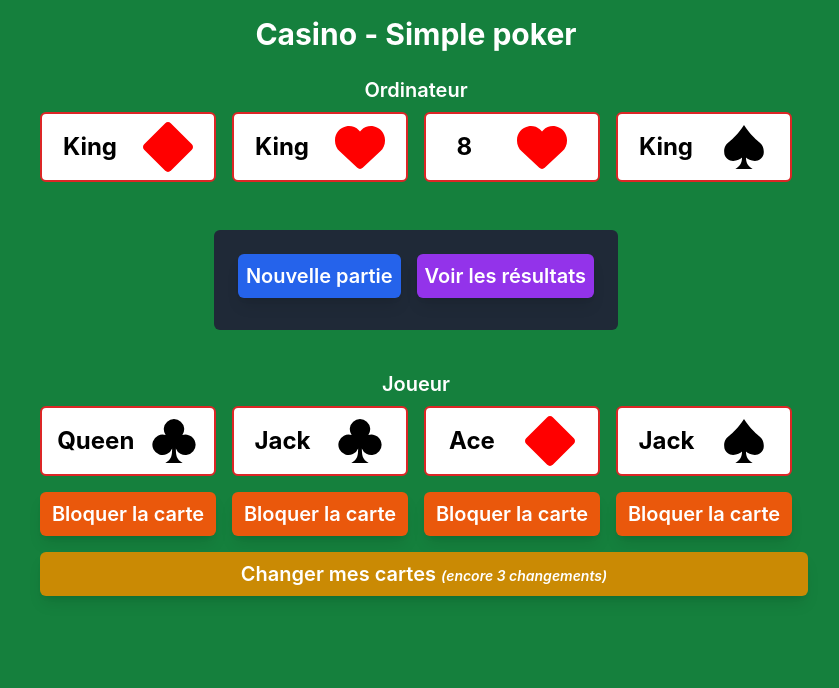
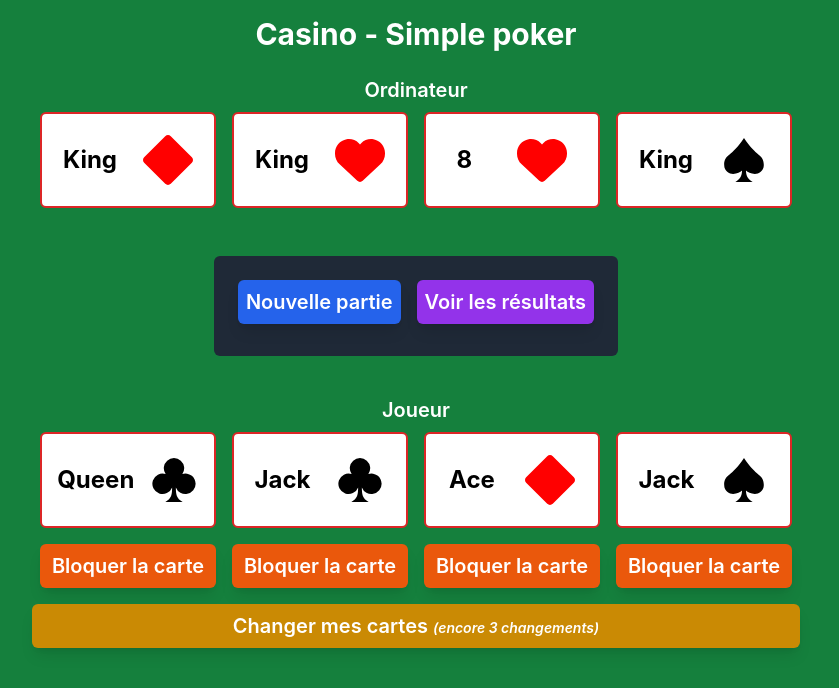
Before and after one commit to leashmt/casino, a React (Create React App) app: page / in a window 1280 px wide. Shown: the top 688 px of the page, without its empty margins (224-1063 px from the left). Built offline with nearby package versions, Linux system fonts and the light colour scheme.

Commit message:
Cards animation

```diff
--- a/src/components/HandPlayer.tsx
+++ b/src/components/HandPlayer.tsx
@@ -18,7 +18,7 @@ const HandPlayer: FC<HandPlayerProps> = ({ cards }) => {
     return (
         <div className="flex">
             {cards.map((card, index) => (
-                <ShowCard card={card} index={index} />
+                <ShowCard card={card} index={index} key={index} />
             ))}
         </div>
     )
--- a/src/components/ShowCard.tsx
+++ b/src/components/ShowCard.tsx
@@ -1,4 +1,4 @@
-import { FC } from "react";
+import { FC, useEffect, useState } from "react";
 import Heart from "../icon/Heart";
 import Diamond from "../icon/Diamond";
 import Club from "../icon/Club";
@@ -19,6 +19,16 @@ interface CardProps {
 }
 
 const ShowCard: FC<CardProps> = ({ card, index }) => {
+    const [isFlipped, setIsFlipped] = useState(true);
+
+    useEffect(() => {
+        const timer = setTimeout(() => {
+            setIsFlipped(false);
+        }, index * 1000);
+
+        return () => clearTimeout(timer);
+    }, []);
+
     const getColor = (type: Suit) => {
         switch (type) {
             case 'Hearts':
@@ -32,15 +42,29 @@ const ShowCard: FC<CardProps> = ({ card, index }) => {
         }
     }
 
+    const toggleFlip = () => {
+        setIsFlipped(!isFlipped);
+    };
+
     return (
-        <div key={index} className={"border border-red-600 border-2 rounded-md p-2 m-2 w-44 flex justify-around items-center " + (card.isBlocked ? " bg-gray-400" : "bg-white")}>
-            <p className={"text-2xl font-bold text-" + getColor(card.suit)}>{card.rank}</p>
-            {card.suit === 'Hearts' && <Heart />}
-            {card.suit === 'Diamonds' && <Diamond />}
-            {card.suit === 'Clubs' && <Club />}
-            {card.suit === 'Spades' && <Spade />}
+        <div className="relative m-2 w-44 h-24" onClick={toggleFlip}>
+            <div className={`card-inner ${isFlipped ? "flipped" : ""}`}>
+                {/* Front of the card */}
+                <div className={"card-front border border-red-600 border-2 rounded-md p-2 flex justify-around items-center " + (card.isBlocked ? "bg-gray-400" : "bg-white")}>
+                    <p className={"text-2xl font-bold text-" + getColor(card.suit)}>{card.rank}</p>
+                    {card.suit === 'Hearts' && <Heart />}
+                    {card.suit === 'Diamonds' && <Diamond />}
+                    {card.suit === 'Clubs' && <Club />}
+                    {card.suit === 'Spades' && <Spade />}
+                </div>
+
+                {/* Back of the card */}
+                <div className="card-back bg-red-600 border border-2 rounded-md p-2 flex justify-center items-center">
+
+                </div>
+            </div>
         </div>
-    )
+    );
 }
 
 export default ShowCard;
--- a/src/components/buttons/ChangeCards.tsx
+++ b/src/components/buttons/ChangeCards.tsx
@@ -9,7 +9,7 @@ const ChangeCardsButton: FC<ChangeCardsButtonProps> = ({ onClick, remainingChang
     return (
         <button
             className={
-                ("text-white text-xl font-semibold rounded-md p-2 transition duration-200 ease-in-out shadow-lg m-2 w-full "
+                ("text-white text-xl font-semibold rounded-md p-2 transition duration-200 ease-in-out shadow-lg my-2 w-full"
                     + (remainingChanges > 0 ? " bg-yellow-600 hover:bg-yellow-700" : " bg-gray-400"))
             }
             onClick={onClick}
--- a/src/index.css
+++ b/src/index.css
@@ -15,3 +15,32 @@ code {
   font-family: source-code-pro, Menlo, Monaco, Consolas, 'Courier New',
     monospace;
 }
+
+.card-inner {
+  position: relative;
+  width: 100%;
+  height: 100%;
+  transform-style: preserve-3d;
+  transition: transform 1s;
+}
+
+.card-inner.flipped {
+  transform: rotateY(180deg);
+}
+
+.card-front,
+.card-back {
+  position: absolute;
+  width: 100%;
+  height: 100%;
+  backface-visibility: hidden;
+}
+
+.card-front {
+  z-index: 2;
+  transform: rotateY(0deg);
+}
+
+.card-back {
+  transform: rotateY(180deg);
+}
```
